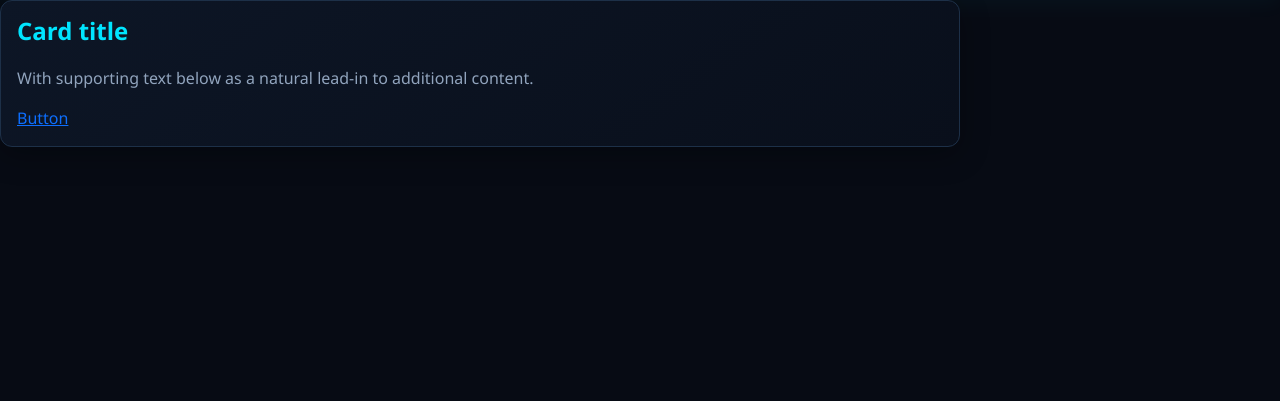
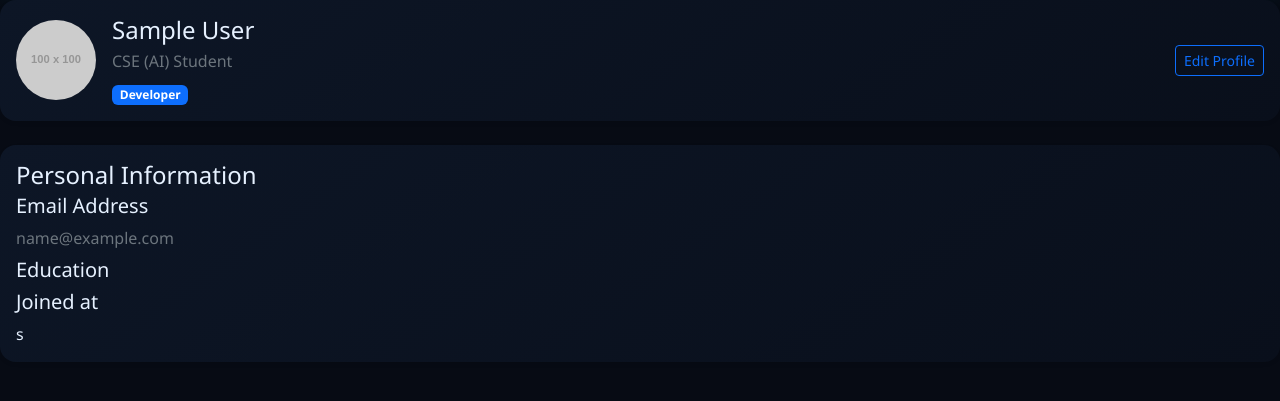
Before and after one commit to codelift-projects/personal-assistant, a Flask app: page /profile in a window 1280 px wide. Shown: the part 83-484 px from the top of the page. Run offline with Flask 3, Linux system fonts and the light colour scheme; the visitor is signed in with stand-in values (Sample User, id 1); grey boxes labelled with a size stand in for pictures from a placeholder-image service; some libraries are stand-ins or nearby versions.

Commit message:
changes on nev bar and profile with an add on of uesr

```diff
--- a/app.py
+++ b/app.py
@@ -35,6 +35,7 @@ def login():
                 session['user'] = u["username"]
                 session['userId'] = u["id"]
                 session['name'] = u.get("name", u["username"])
+                session['email'] = u.get("email", u["username"])
 
                 # session['Achivements'] = u.get("name", u["Achivements"])
                 for d in userdata["users"]:
--- a/db.json
+++ b/db.json
@@ -19,7 +19,7 @@
     {
       "id": "u_002",
       "username": "aditya",
-      "password": "885690",
+      "password": "22",
       "email": "aditya@gmail.com",
       "name": "Aditya",
       "role": "user",
--- a/templates/dashboard.html
+++ b/templates/dashboard.html
@@ -166,7 +166,7 @@
         <li><a href="#" class="nav-link ">Goals</a></li>
         <li><a href="/projects" class="nav-link  ">Completed Goals</a></li>
         <li><a href="#" class="nav-link ">Tasks</a></li>
-        <li><a href="#" class="nav-link ">Profile</a></li>
+        <li><a href="/pofile" class="nav-link ">Profile</a></li>
 
           <li class="nav-item ">
             <a href="/logout" class="nev-link  btn btn-outline-danger mt-3" >Logout</a>
--- a/templates/profile.html
+++ b/templates/profile.html
@@ -221,13 +221,44 @@
 </nav>
 </div>
 
-<div class="card w-75 mb-3 flex">
-  <div class="card-body">
-    <h4 class="card-title">Card title</h4>
-    <p class="card-text">With supporting text below as a natural lead-in to additional content.</p>
-    <a href="#" class="btn-solid theme-primary">Button</a>
-  </div>
+
+<div class="card shadow-sm border-0 rounded-4 p-3">
+    <div class="d-flex align-items-center gap-3">
+
+        <img src="https://placehold.co/100x100"
+             class="rounded-circle"
+             width="80"
+             height="80"
+             alt="Profile Picture">
+
+        <div class="flex-grow-1">
+            <h4 class="mb-1">{{session.get('name')}}</h4>
+            <p class="text-secondary mb-2">CSE (AI) Student</p>
+
+            <span class="badge bg-primary">Developer</span>
+        </div>
+
+        <button class="btn btn-outline-primary btn-sm">
+            Edit Profile
+        </button>
+
+    </div>
+</div><br>
+
+<div class="card shadow-sm border-0 rounded-4 p-3">
+    <div class="d-flex align-items-center gap-3">
+
+        <div class="flex-grow-1">
+            <h4 class="mb-1">Personal Information</h4>
+            <h5 class=" mb-2">Email Address</h5>
+            <p class="text-secondary mb-2">{{session.get('email')}}</p>
+            <h5 class=" mb-2">Education</h5>
+            <h5 class=" mb-2">Joined at</h5>
+
+            <span class="badge bg-primary"></span>s
+        </div>
+
+    </div>
 </div>
 
-
 </body>
--- a/templates/projects.html
+++ b/templates/projects.html
@@ -225,7 +225,7 @@
         <li><a href="#" class="nav-link ">Goals</a></li>
         <li><a href="/projects" class="nav-link  ">Completed Goals</a></li>
         <li><a href="#" class="nav-link ">Tasks</a></li>
-        <li><a href="#" class="nav-link ">Profile</a></li>
+        <li><a href="/profile" class="nav-link ">Profile</a></li>
 
           <li class="nav-item ">
             <a href="/logout" class="nev-link  btn btn-outline-danger mt-3" >Logout</a>
```
Also changed, not shown: userdata.json (+62 -0 lines).
